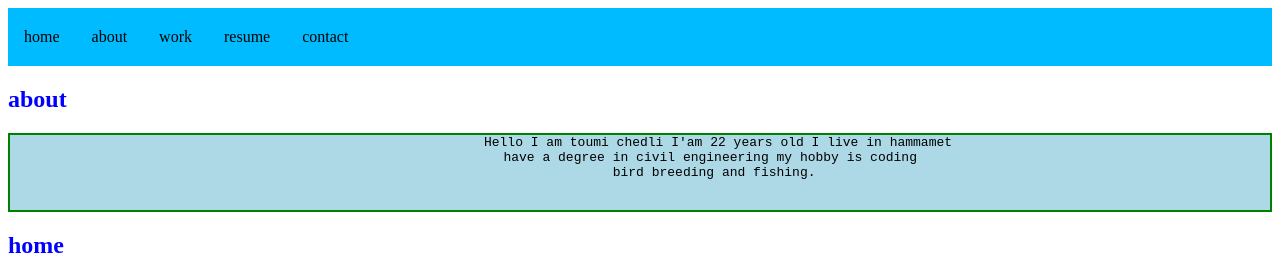
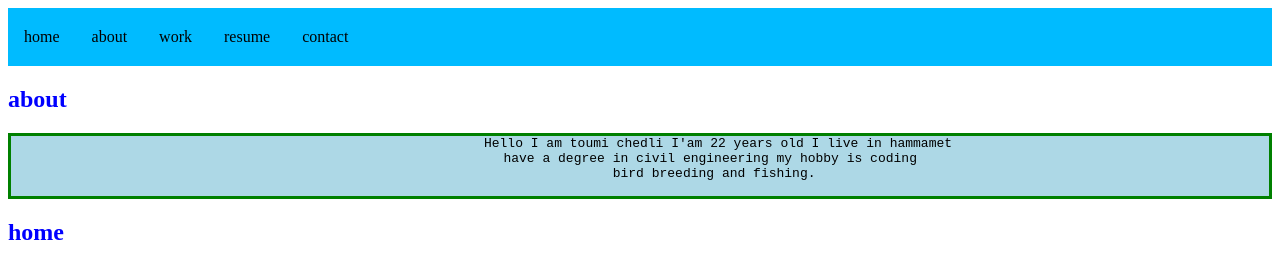
Before and after one commit to toumi245/html-checkpoint, a plain HTML site: page index.html in a window 1280 px wide. Shown: the top 262 px of the page. Drawn offline with Linux system fonts and the light colour scheme.

Commit message:
add css-checkpoint

```diff
--- a/index.html
+++ b/index.html
@@ -23,11 +23,15 @@
     <a name="about"></a>
         <section>
             <h1 class="titre">about</h1>
+            <div>
             <pre class="box">
                     Hello I am toumi chedli I'am 22 years old I live in hammamet
                     have a degree in civil engineering my hobby is coding
                     bird breeding and fishing.
-            </preS>
+            </div>
+                </preS>
+
+
         </section>
         <a name="home" class="titre"></a>
         <section>
--- a/style.css
+++ b/style.css
@@ -29,11 +29,10 @@ body {
 }
 .box {
     text-align: center;
-    border: 2px solid  green;
+    border:  solid  green;
     background-color: lightblue;
-    width: 70px%;
-    margin-left: auto;
-    margin-right: auto;
+    padding-left: 0%;
+    padding-right: 0%;
 }
 .titre{
     color:blue ;
```
